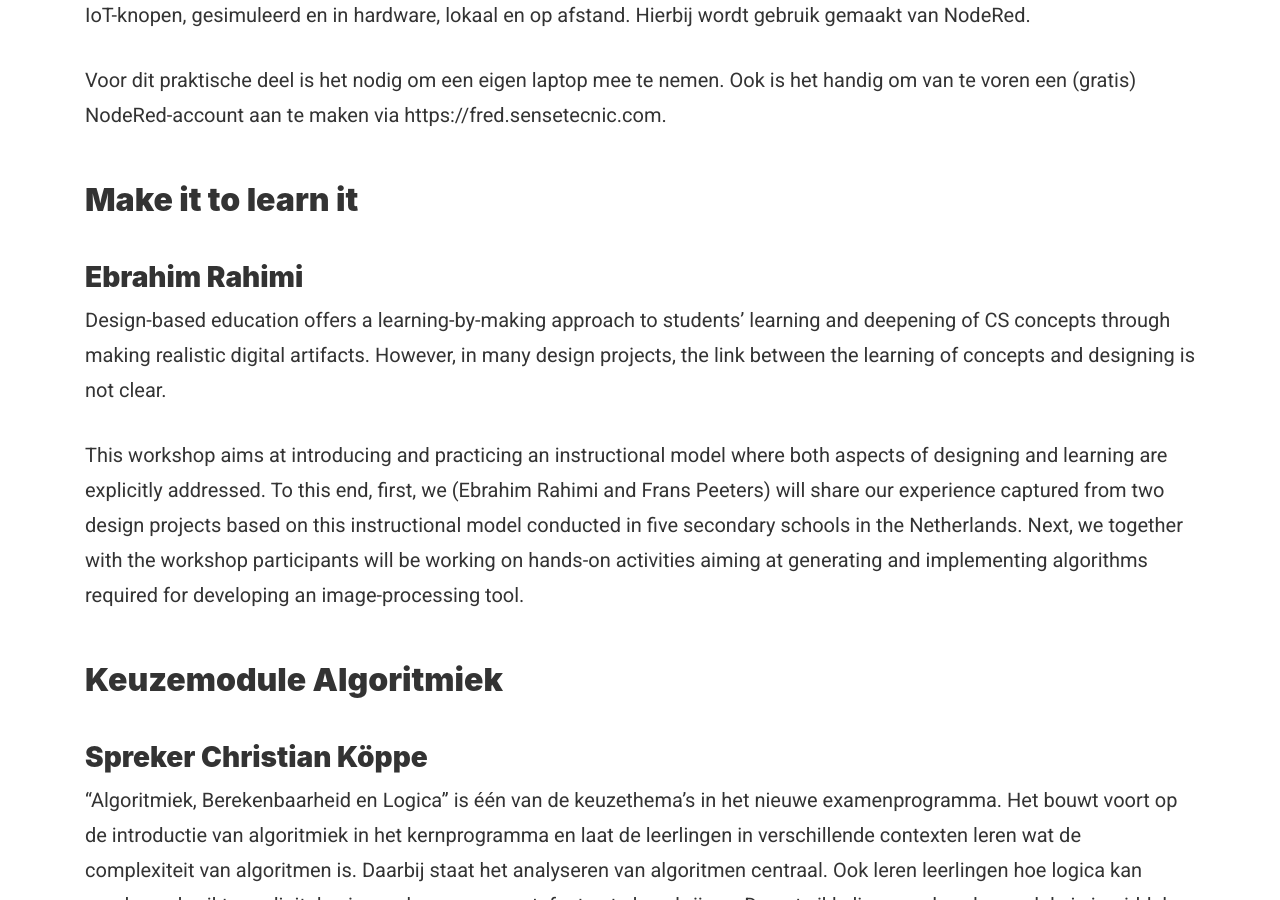
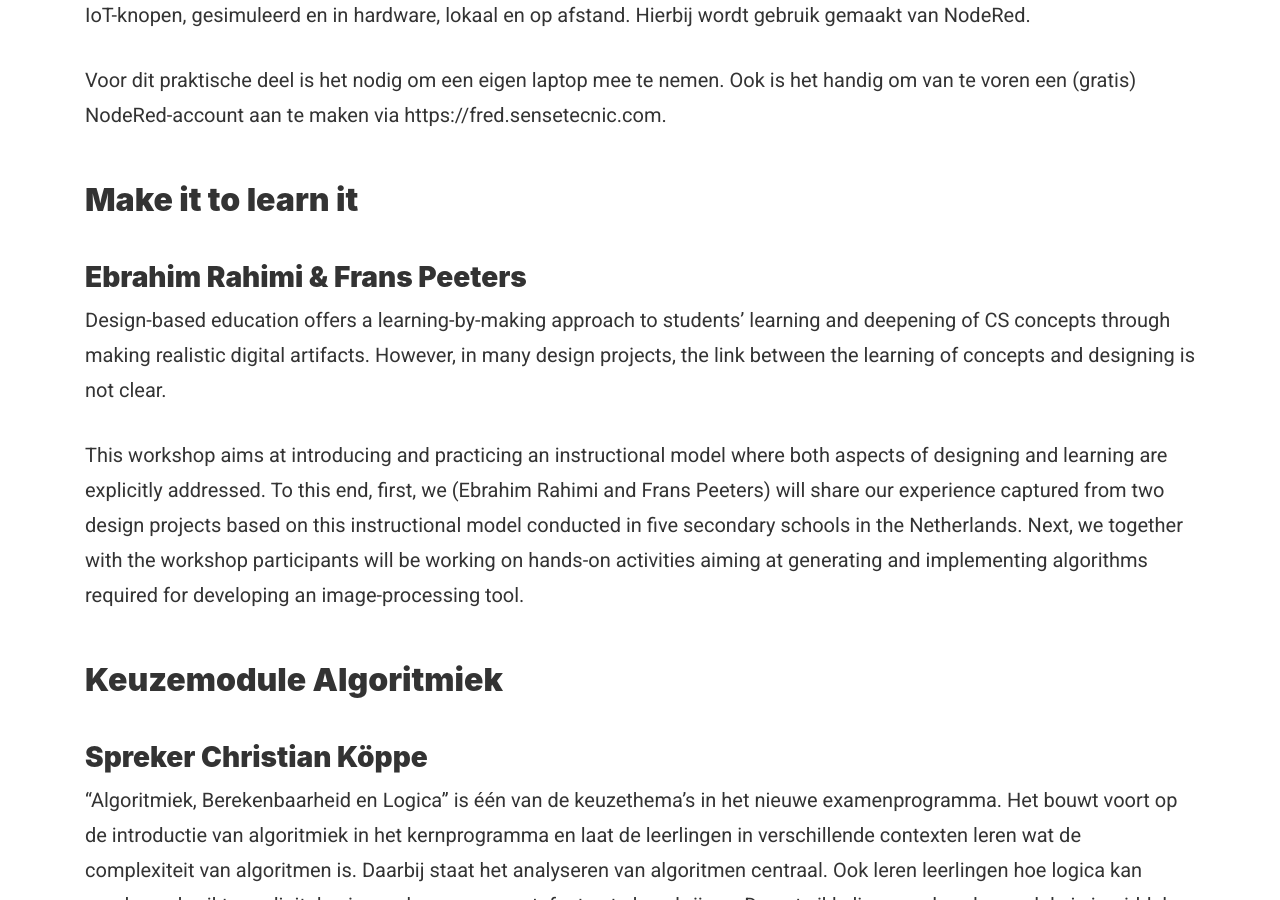
Before and after one commit to ieni/website, a Jekyll site: the page built from _projects/ieni-conferentie-2018.md, in a window 1280 px wide and 900 px high, scrolled down 3140 px. Built offline with Jekyll 4.4.1, drawn with Linux system fonts in a browser that asks for light colours.

Commit message:
minor text update

```diff
--- a/_projects/ieni-conferentie-2018.md
+++ b/_projects/ieni-conferentie-2018.md
@@ -48,7 +48,7 @@ Na de inleiding met een overzicht van het lesmateriaal gaan de deelnemers in dez
 Voor dit praktische deel is het nodig om een eigen laptop mee te nemen. Ook is het handig om van te voren een (gratis) NodeRed-account aan te maken via https://fred.sensetecnic.com.
 
 ## Make it to learn it
-### Ebrahim Rahimi
+### Ebrahim Rahimi & Frans Peeters
 
 Design-based education offers a learning-by-making approach to students’ learning and deepening of CS concepts through making realistic digital artifacts. However, in many design projects, the link between the learning of concepts and designing is not clear.
 
```
